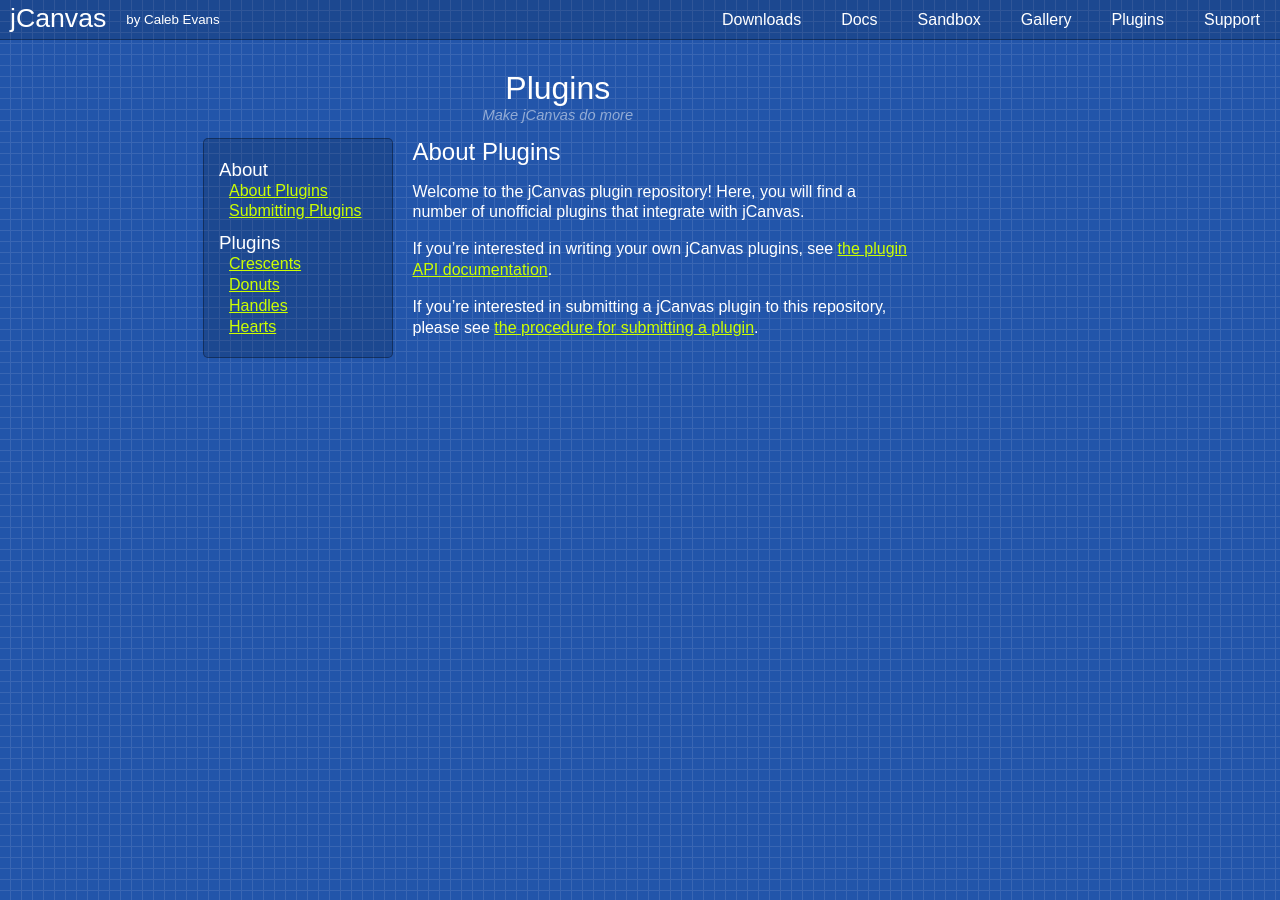
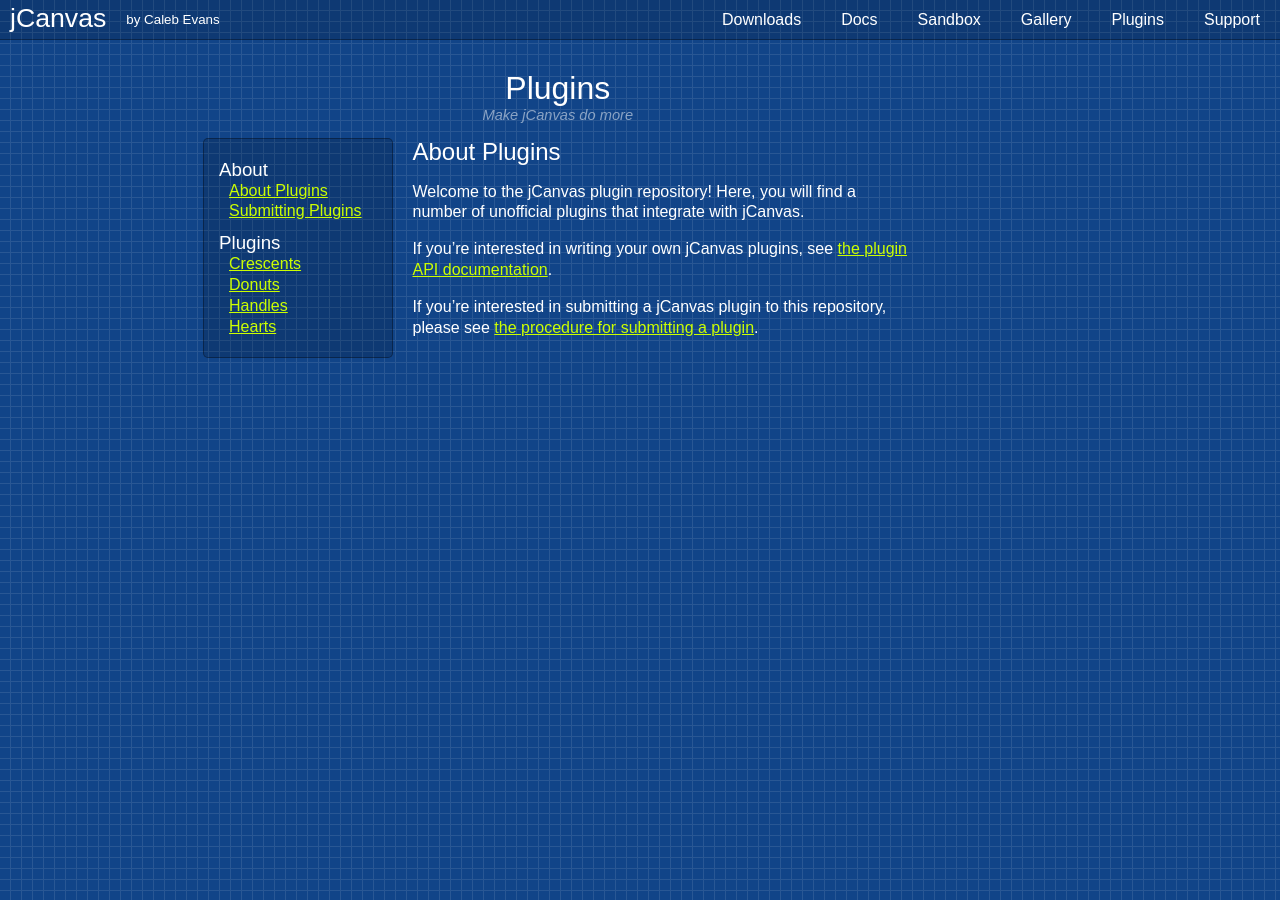
Before and after one commit to caleb531/jcanvas-website, a Jekyll site: the page built from _plugin_docs/about.md, in a window 1280 px wide. Built offline with Jekyll 4.4.1, drawn with Linux system fonts in a browser that asks for light colours; some web fonts are replaced; a script that is not in the unit is left out; comment, search, counter and statistics services are not loaded.

Commit message:
Darken website background color

```diff
--- a/_sass/_containers.scss
+++ b/_sass/_containers.scss
@@ -3,7 +3,7 @@
 body {
   margin: 0;
   margin-bottom: 25px;
-  background-color: #25a;
+  background-color: #148;
   background-image: url('../images/grid-bg.svg');
   background-size: 11px;
   background-attachment: fixed;
```
